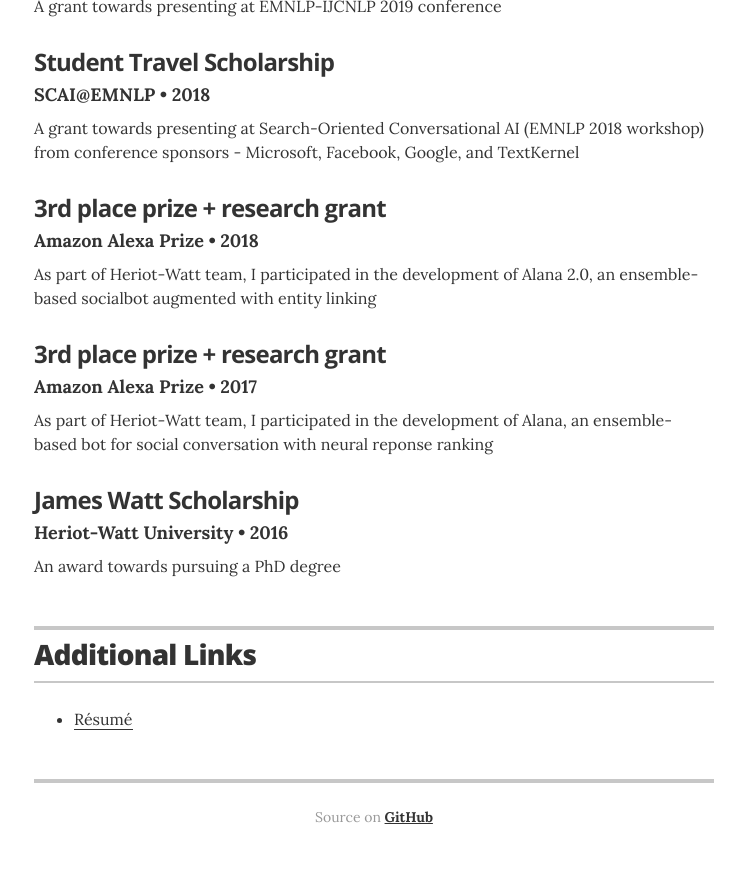
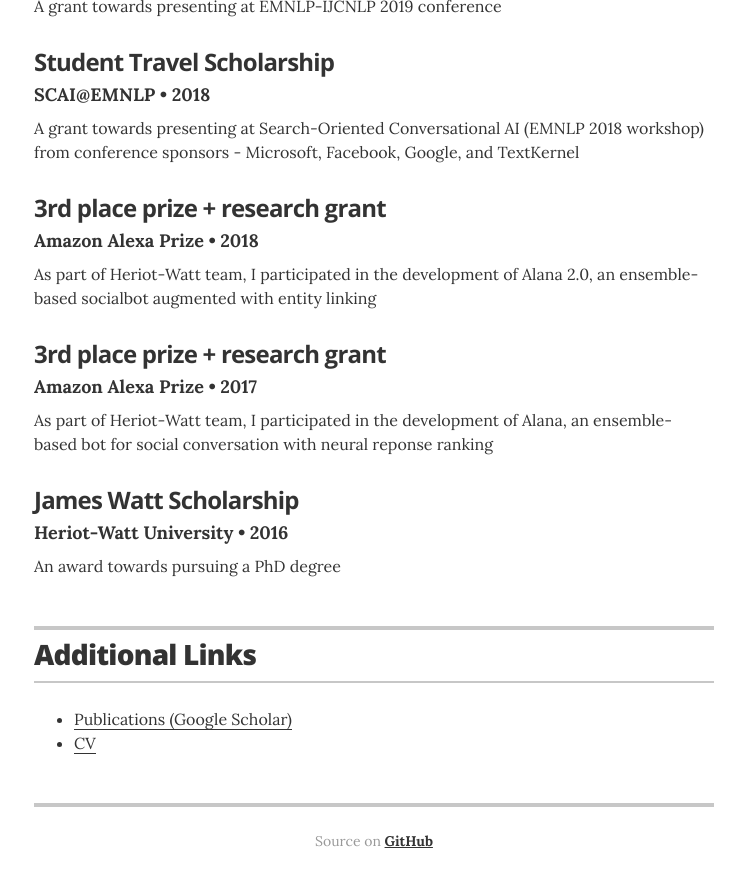
Before and after one commit to ishalyminov/ishalyminov-old.github.io, a Jekyll site: the page built from index.html, in a window 1280 px wide and 900 px high, scrolled down 2845 px. Shown: the top 887 px of the window, without its empty margins (266-1011 px from the left). Built offline with Jekyll 4.4.1, drawn with Linux system fonts in a browser that asks for light colours.

Commit message:
Update links.yml

```diff
--- a/_data/links.yml
+++ b/_data/links.yml
@@ -1,3 +1,5 @@
 # links
+- url: "https://scholar.google.com/citations?user=TVs0lP8AAAAJ"
+  description: Publications (Google Scholar)
 - url: "https://github.com/ishalyminov/ishalyminov.github.io/raw/master/Igor_Shalyminov.pdf"
-  description: Résumé
+  description: CV
```
